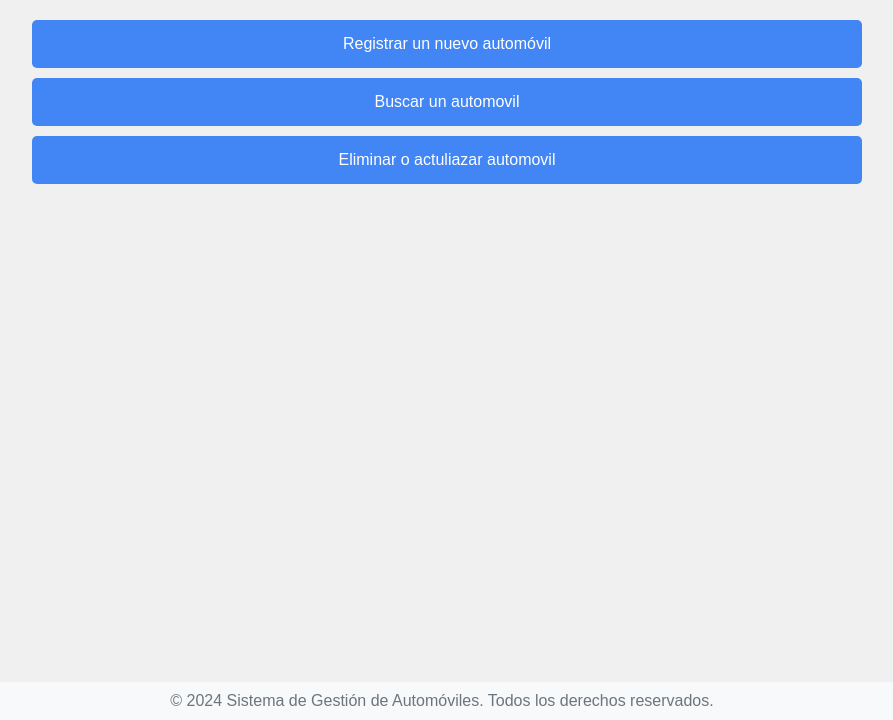
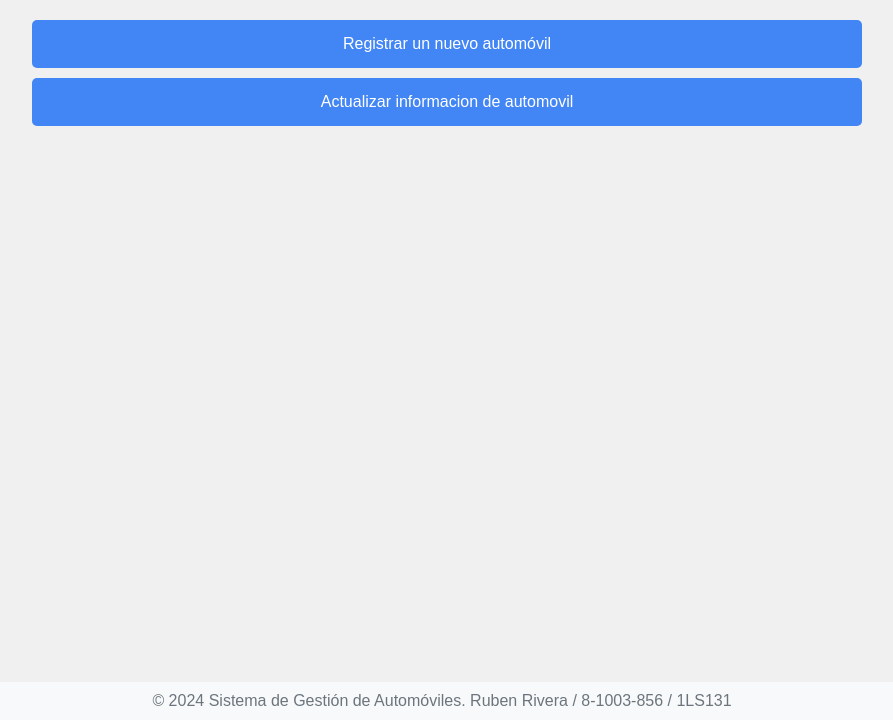
Before and after one commit to IamBlack0/registro_automoviles_RubenRivera, a PHP site: page / in a window 1280 px wide. Shown: the part 80-800 px from the top of the page, without its empty margins (208-1101 px from the left). Run offline with PHP 8.4, Linux system fonts and the light colour scheme.

Commit message:
Actualizar página principal con enlaces actualizados

```diff
--- a/index.php
+++ b/index.php
@@ -2,8 +2,7 @@
 
     <div class="container">
         <a href="registrar_automovil.php"class="button" >Registrar un nuevo automóvil</a>
-        <a href="buscar_automovil.php" class="button">Buscar un automovil</a>
-        <a href="modificar_automovil.php" class="button">Eliminar o actuliazar automovil</a>
+        <a href="modificar_automovil.php" class="button">Actualizar informacion de automovil</a>
     </div>
 
     <?php include('templates/footer.php'); ?>
--- a/templates/footer.php
+++ b/templates/footer.php
@@ -1,5 +1,5 @@
 <div class="footer">
-        © <?php echo date("Y"); ?> Sistema de Gestión de Automóviles. Todos los derechos reservados.
+        © <?php echo date("Y"); ?> Sistema de Gestión de Automóviles. Ruben Rivera / 8-1003-856 / 1LS131
     </div>
 </body>
 </html>
```
Also changed, not shown: buscar_automovil.php (deleted, +0 -8 lines).
